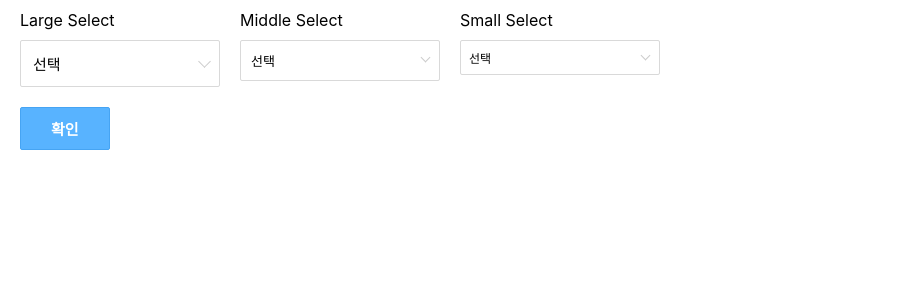
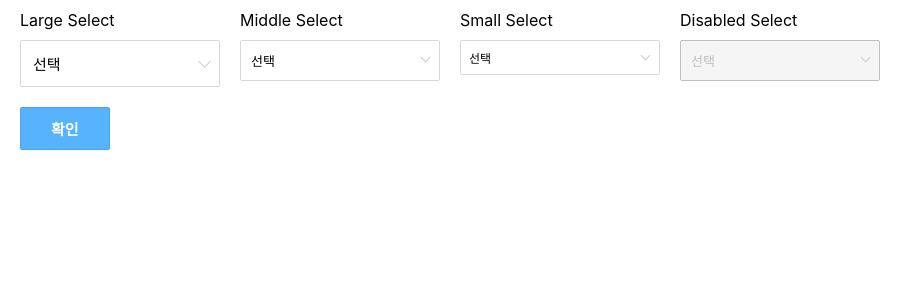
Before and after one commit to hyojinanr/select-box, a React (Create React App) app: page / in a window 1280 px wide. Shown: the top 300 px of the page, without its empty margins (0-923 px from the left). Built offline with nearby package versions, Linux system fonts and the light colour scheme.

Commit message:
add disabled

```diff
--- a/src/App.tsx
+++ b/src/App.tsx
@@ -9,7 +9,9 @@ class App extends Component {
 
     alert("Large Select : " + event.target.elements.largeSelect.value + '\r\n' +
     "Middle Select : " + event.target.elements.middleSelect.value + '\r\n' +
-    "Small Select : " + event.target.elements.smallSelect.value + '\r\n');
+    "Small Select : " + event.target.elements.smallSelect.value + '\r\n' +
+    "Disabled Select : " + event.target.elements.disabledSelect.value + '\r\n'
+    );
   }
 
   render() {
@@ -49,6 +51,17 @@ class App extends Component {
                 className={'select-small'}
               ></SelectBox>
             </div>
+
+            <div className="box">
+              <span>Disabled Select</span>
+              <SelectBox
+                inputName={'disabledSelect'}
+                datas={testData}
+                isDisabled={true}
+              ></SelectBox>
+            </div>
+
+
             <div className="btns">
               <button type="submit">확인</button>
             </div>
--- a/src/components/select-box/select-box.tsx
+++ b/src/components/select-box/select-box.tsx
@@ -9,6 +9,7 @@ export interface Props {
    datas?: OptionSet[];
    className?: string;
    inputName?:string;
+   isDisabled?: boolean;
 }
 
 export interface State {
@@ -74,6 +75,8 @@ export default class SelectBox extends Component<Props, State> {
    };
 
    clickSelectBox() {
+      if(this.props.isDisabled) return;
+
       this.setState((state) => ({
             isShow : !state.isShow,
             clickedOutside: false
@@ -145,6 +148,7 @@ export default class SelectBox extends Component<Props, State> {
             break;
 
             case 'Enter':
+               if(this.props.isDisabled) break;
                this.setState((state) => ({
                   isShow: true,
                   clickOutside: false
@@ -188,14 +192,14 @@ export default class SelectBox extends Component<Props, State> {
     }
 
    render() {
-      const { className, datas, inputName } = this.props;
+      const { className, datas, inputName, isDisabled } = this.props;
       return (
          <div className={className ? 'select-box ' + className : 'select-box'}
             ref={this.myRef}
             onKeyDown={this.onKeyPressed.bind(this)}
             tabIndex={0}
             >
-            <select name={inputName} onChange={e => this.changeValue(e)} value={this.state.selectedValue}>
+            <select name={inputName} onChange={e => this.changeValue(e)} value={this.state.selectedValue} disabled={isDisabled}>
                <option value="">선택</option>
                {datas &&
                 datas.map((item: OptionSet, index) => {
@@ -205,7 +209,7 @@ export default class SelectBox extends Component<Props, State> {
                })
                }
             </select>
-            <div className={this.state.isShow ? 'selected-value focus' : 'selected-value'} onClick={this.clickSelectBox.bind(this)}>{ this.state.selectedLabel ? this.state.selectedLabel : (this.state.selectedValue ? this.state.selectedValue : '선택') }</div>
+            <div className={isDisabled ?'selected-value disabled' : (this.state.isShow ? 'selected-value focus' : 'selected-value')} onClick={this.clickSelectBox.bind(this)}>{ this.state.selectedLabel ? this.state.selectedLabel : (this.state.selectedValue ? this.state.selectedValue : '선택') }</div>
             <div className="arrow"></div>
             { this.state.isShow &&
                <div className="options">
--- a/src/styles/select-box.scss
+++ b/src/styles/select-box.scss
@@ -26,6 +26,14 @@
       white-space: nowrap;
       text-overflow: ellipsis;
       overflow: hidden;
+      background: #fff;
+
+      &.disabled {
+         background: #f5f5f5;
+         cursor:not-allowed;
+         border: 1px solid #bfbfbf;
+         color: #bfbfbf;
+      }
 
       &:hover {
          border:1px solid #58b3ff;
```
